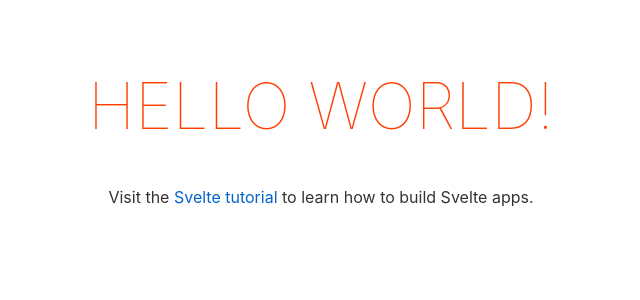
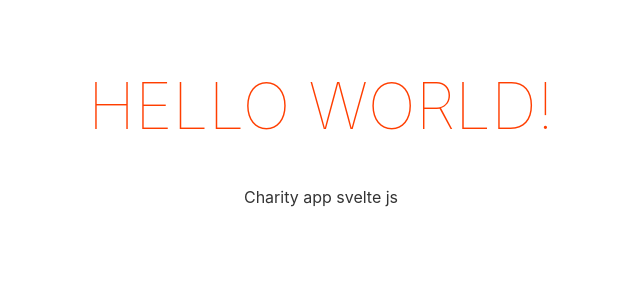
Before and after one commit to hanawazaki/charity, a Svelte app: page / in a window 1280 px wide. Shown: the top 300 px of the page, without its empty margins (319-959 px from the left). Built offline with nearby package versions, Linux system fonts and the light colour scheme.

Commit message:
Update App.svelte

```diff
--- a/src/App.svelte
+++ b/src/App.svelte
@@ -4,7 +4,7 @@
 
 <main>
   <h1>Hello {name}!</h1>
-	<p>Visit the <a href="https://svelte.dev/tutorial">Svelte tutorial</a> to learn how to build Svelte apps.</p>
+  <p>Charity app svelte js</p>
 </main>
 
 <style>
```
Lines whose indentation alone changed are shown as unchanged.
